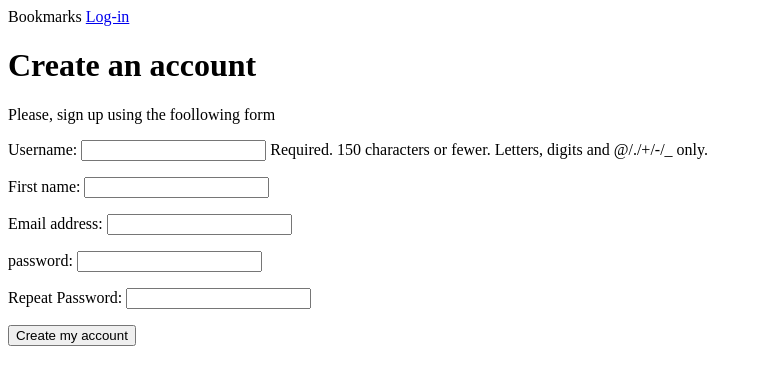
After one commit to kyle2f/social_bookmarks, a Django app: page /account/register/ in a window 1280 px wide. The commit adds this page. Shown: the top 385 px of the page, without its empty margins (0-762 px from the left). Run offline with Django 3.2, Linux system fonts and the light colour scheme.

Commit message:
registration (request.method = Post given me issue)

```diff
--- a/account/forms.py
+++ b/account/forms.py
@@ -1,5 +1,21 @@
 from django import forms
+from django.contrib.auth.models import User
+
+class UserRegistrationForm(forms.ModelForm):
+    password = forms.CharField(label='password', widget = forms.PasswordInput)
+    password2 = forms.CharField(label='Repeat Password', widget=forms.PasswordInput)
+
+    class Meta:
+        model = User
+        fields = ('username', 'first_name','email')
+
+    def clean_password2(self):
+        cd = self.cleaned_data
+        if cd['password'] != cd['password2']:
+            raise forms.ValidationError("Passswords dont't match.")
+        return cd['password2']
+
 
 class LoginForm(forms.Form):
-    username = forms.CharField()
-    password = forms.CharField(widget = forms.PasswordInput)
+     username = forms.CharField()
+     password = forms.CharField(widget = forms.PasswordInput)
--- /dev/null
+++ b/account/templates/account/register.html
@@ -0,0 +1,13 @@
+{% extends "base.html" %}
+{% block title %} Create an account {% endblock %}
+
+{% block content %}
+    <h1> Create an account </h1>
+    <p> Please, sign up using the foollowing form </p>
+    <form action="." method="POST">
+        {{ user_form.as_p }}
+        {% csrf_token %}
+        <p><input type="submit" value="Create my account"></p>
+    </form>
+
+{% endblock %}
--- a/account/templates/registration/login.html
+++ b/account/templates/registration/login.html
@@ -19,4 +19,6 @@
             <p><input type="submit" value="Log-in"></p>
         </form>
     </div>
+
+    <p><a href="{% url 'password_reset' %}">Forgotten your password</a></p>
 {% endblock %}
--- a/account/urls.py
+++ b/account/urls.py
@@ -10,13 +10,14 @@ urlpatterns = [
     path('logout/', auth_views.LogoutView.as_view(), name ='log_out'),
     path('',views.dashboard, name='dashboard')]
 
-urlpatterns += [    path('password_change/8001', auth_views.PasswordChangeView.as_view(), name='password_change'),
+urlpatterns += [    path('password_change/', auth_views.PasswordChangeView.as_view(), name='password_change'),
     path('password_change/done/', auth_views.PasswordChangeDoneView.as_view(), name='password_change_done' ),
 
-]
+ ]
 urlpatterns +=[
     path('password_reset/', auth_views.PasswordResetView.as_view(), name='password_reset'),
     path('password_reset/done', auth_views.PasswordResetDoneView.as_view() ,name = 'password_reset_done'),
-    path('reset/<uidb64>/<token>', auth_views.PasswordResetConfirmView.as_view(), 'password_reset_confirm'),
+    path('reset/<uidb64>/<token>', auth_views.PasswordResetConfirmView.as_view(), name = 'password_reset_confirm'),
     path('reset/done/', auth_views.PasswordResetCompleteView.as_view(), name= 'password_reset_complete'),
-]
+    path('register/', views.register, name='register'),
+ ]
--- a/account/views.py
+++ b/account/views.py
@@ -29,3 +29,24 @@ from django.contrib.auth.decorators import login_required
 @login_required
 def dashboard(request):
     return render(request,'account/dashboard.html', {'section':'dashboard'})
+
+from .forms import LoginForm, UserRegistrationForm
+
+
+def register(request):
+    user_form = None
+    if (request.method == 'GET'):
+        user_form = UserRegistrationForm(request.POST)
+        if user_form.is_valid():
+            #Create a new user object but avoid saving it yet
+            new_user = user_form.save(commit= False)
+            #set the chosen password
+            new_user.set_password(
+                user_form.cleaned_data['password1']
+            )
+            #save the User object
+            new_user.save()
+            return render(request, 'account/register_done.html' ,{'new_user':new_user})
+        else:
+            user_form = UserRegistrationForm()
+    return render(request, 'account/register.html',{'user_form':user_form})
```
Also changed, not shown: account/templates/account/register_done.html (added, +8 -0 lines), account/templates/registration/password_reset_email.html (+4 -3 lines), db.sqlite3.
